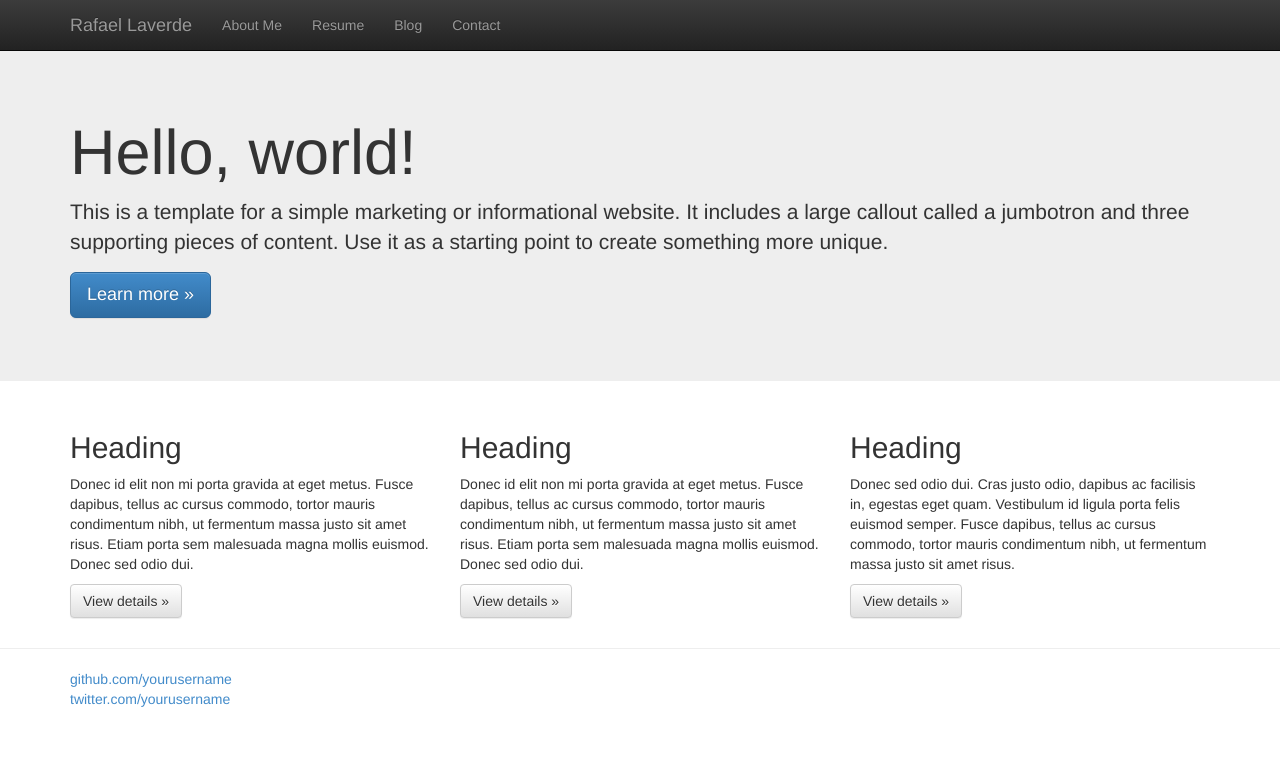
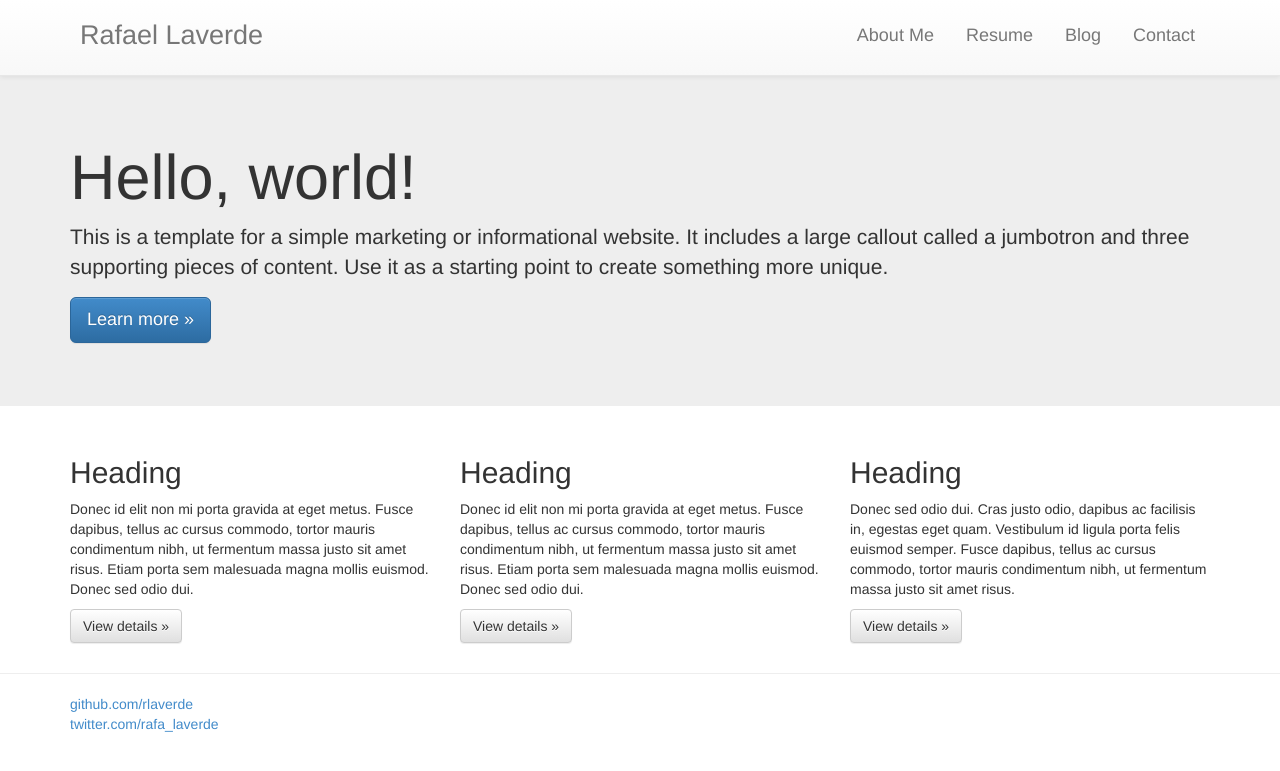
Before and after one commit to rlaverde/rlaverde.github.io, a Jekyll site: the page built from index.html, in a window 1280 px wide. Shown: the top 771 px of the page. Built offline with Jekyll 4.4.1, drawn with Linux system fonts in a browser that asks for light colours; nearby versions of some CDN libraries; Markdown is read by kramdown in place of the engine named in the settings.

Commit message:
some style changes

```diff
--- a/_config.yml
+++ b/_config.yml
@@ -5,7 +5,7 @@ destination: _site
 
 navigation:
 - text: About Me
-  url: /aboutme
+  url: /
 - text: Resume
   url: /resume
 - text: Blog
--- a/_layouts/default.html
+++ b/_layouts/default.html
@@ -13,7 +13,7 @@
         <link rel="stylesheet" href="{{ site.url }}/css/bootstrap.min.css">
         <style>
             body {
-                padding-top: 50px;
+                padding-top: 75px;
                 padding-bottom: 20px;
             }
         </style>
@@ -22,8 +22,10 @@
 
         <script src="{{ site.url }}/js/vendor/modernizr-2.6.2-respond-1.1.0.min.js"></script>
     </head>
+
     <body>
-    <div class="navbar navbar-inverse navbar-fixed-top" role="navigation">
+
+    <div class="navbar  navbar-default navbar-fixed-top" role="navigation">
       <div class="container">
         <div class="navbar-header">
           <button type="button" class="navbar-toggle" data-toggle="collapse" data-target=".navbar-collapse">
@@ -37,7 +39,7 @@
         <div class="navbar-collapse collapse">
 
         {% unless page.layout == 'front' %}
-            <ul class="nav navbar-nav">
+            <ul class="nav navbar-nav nav-pills pull-right">
                 {% for link in site.navigation %}
                     {% assign current = nil %}
                         {% if page.url == link.url or page.layout == link.layout %}
@@ -62,8 +64,8 @@
       <footer>
          <div class="social-links">
               <p>
-                <a href="https://github.com/yourusername">github.com/yourusername</a><br />
-                <a href="https://twitter.com/yourusername">twitter.com/yourusername</a><br />
+                <a href="https://github.com/yourusername">github.com/rlaverde</a><br />
+                <a href="https://twitter.com/yourusername">twitter.com/rafa_laverde</a><br />
               </p>
         </div>
       </footer>
--- a/css/main.css
+++ b/css/main.css
@@ -3,3 +3,15 @@
 /* ==========================================================================
    Author's custom styles
    ========================================================================== */
+
+.navbar-brand {
+	height: 75px;
+	padding: 25px;
+	font-size: 27px;
+}
+
+.navbar-nav > li > a {
+    padding-top: 25px;
+    padding-bottom: 25px;
+    font-size: 18px;
+}
```
